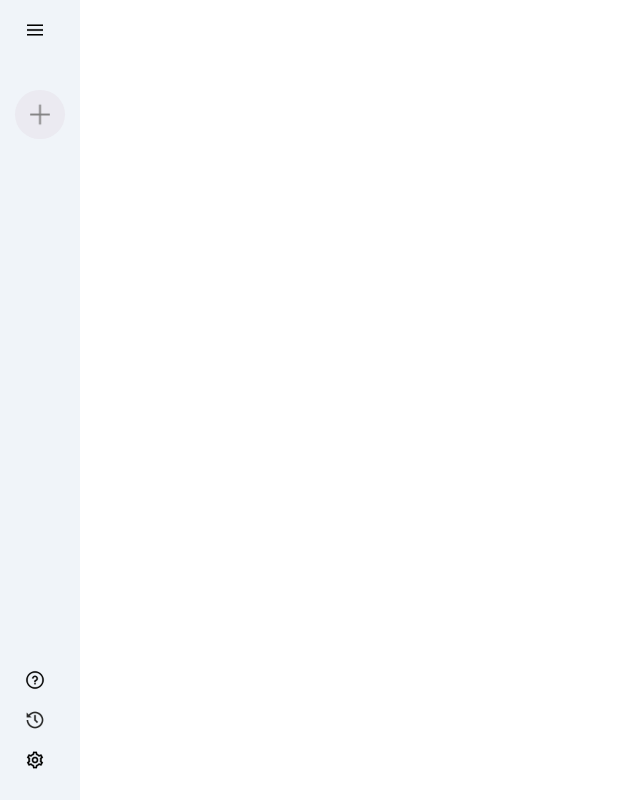
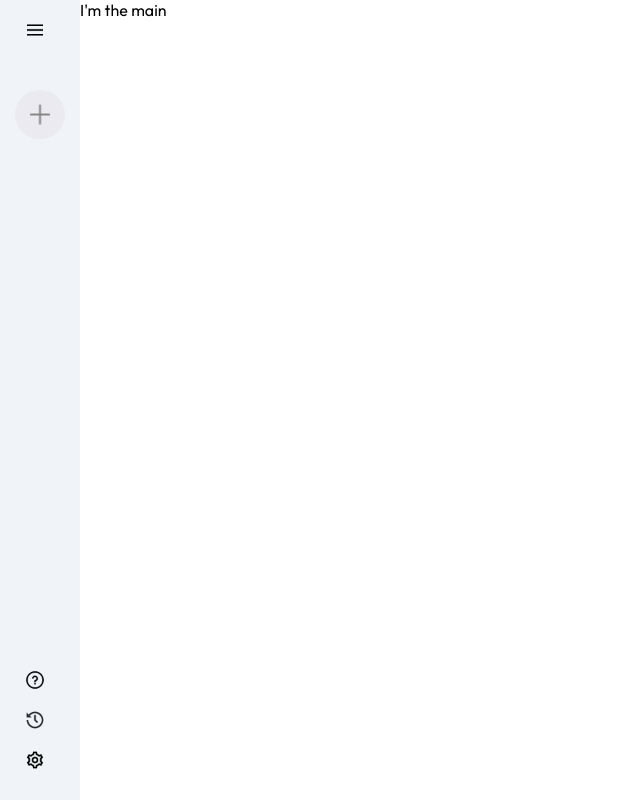
Before and after one commit to SoftEngX/gemini-clone, a React (Vite) app: page / in a window 1280 px wide. Shown: the whole page, without its empty margins (0-640 px from the left). Built offline with nearby package versions, Linux system fonts and the light colour scheme; a web font is replaced by a local one.

Commit message:
Create new component Main

```diff
--- a/src/App.jsx
+++ b/src/App.jsx
@@ -1,11 +1,12 @@
 import React from 'react';
 import Sidebar from './components/Sidebar/Sidebar';
+import Main from './components/Main/Main';
 
 const App = () => {
   return (
     <>
       <Sidebar />
-
+      <Main />
     </>
   )
 }
--- /dev/null
+++ b/src/components/Main/Main.jsx
@@ -0,0 +1,10 @@
+import React from 'react'
+
+const Main = () => {
+  return (
+    <>
+      <div>I'm the main</div>
+    </>
+  )
+}
+export default Main;
```
